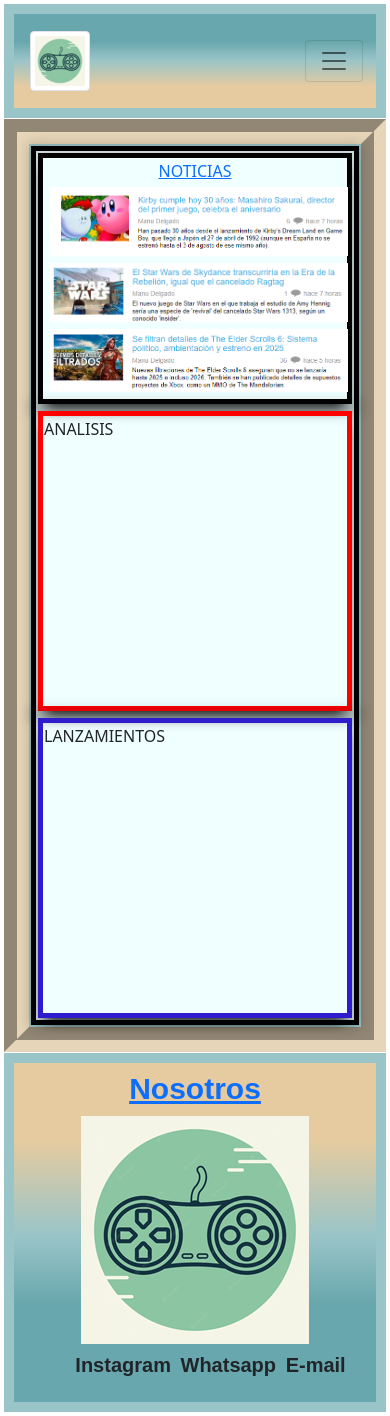
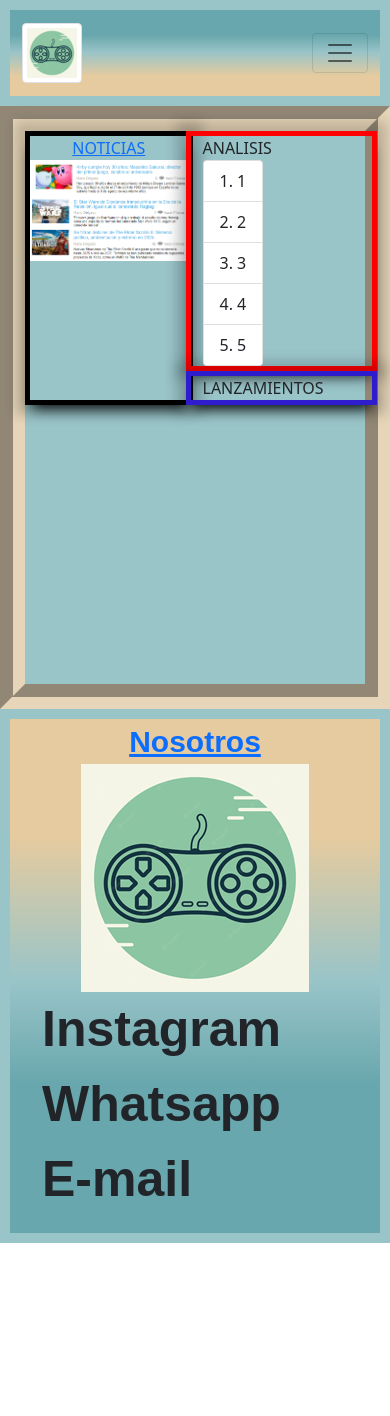
Before and after one commit to JulianTosi/Proyecto-coder-JulianTosi, a plain HTML site: page index.html in a window 390 px wide. After the commit the page ends 1243 px from the top, so only its background shows below. Drawn offline with nearby package versions, Linux system fonts and the light colour scheme.

Commit message:
cambios generales

```diff
--- a/index.html
+++ b/index.html
@@ -1,34 +1,23 @@
 <!DOCTYPE html>
 <html lang="en">
+
 <head>
   <meta charset="UTF-8" />
   <meta http-equiv="X-UA-Compatible" content="IE=edge" />
   <meta name="viewport" content="width=device-width, initial-scale=1.0" />
-    <link
-      href="https://cdn.jsdelivr.net/npm/bootstrap@5.1.3/dist/css/bootstrap.min.css"
-      rel="stylesheet"
-      integrity="sha384-1BmE4kWBq78iYhFldvKuhfTAU6auU8tT94WrHftjDbrCEXSU1oBoqyl2QvZ6jIW3"
-      crossorigin="anonymous"
-    />
+  <link href="https://cdn.jsdelivr.net/npm/bootstrap@5.1.3/dist/css/bootstrap.min.css" rel="stylesheet"
+    integrity="sha384-1BmE4kWBq78iYhFldvKuhfTAU6auU8tT94WrHftjDbrCEXSU1oBoqyl2QvZ6jIW3" crossorigin="anonymous" />
   <link rel="stylesheet" href="style.css" />
   <title>Proyecto</title>
 </head>
 
 <body>
-
   <nav class="navbar navbar-expand-lg navbar-light fondo__navegable">
     <div class="container-fluid">
-        <a class="navbar-brand img-fluid" href="index.html"
-          ><img src="imagenes/logo__2.png" class="img-thumbnail" alt="logo__principal"
-        /></a>
-        <button
-          class="navbar-toggler"
-          type="button"
-          data-bs-toggle="collapse"
-          data-bs-target="#navbarNavAltMarkup"
-          aria-controls="navbarNavAltMarkup"
-          aria-expanded="false"
-          aria-label="Toggle navigation">
+      <a class="navbar-brand img-fluid" href="index.html"><img src="imagenes/logo__2.png" class="img-thumbnail"
+          alt="logo__principal" /></a>
+      <button class="navbar-toggler" type="button" data-bs-toggle="collapse" data-bs-target="#navbarNavAltMarkup"
+        aria-controls="navbarNavAltMarkup" aria-expanded="false" aria-label="Toggle navigation">
         <span class="navbar-toggler-icon"></span>
       </button>
       <div class="collapse navbar-collapse" id="navbarNavAltMarkup">
@@ -41,57 +30,67 @@
     </div>
   </nav>
 
-
-
   <main class="fondo__principal">
-
-
     <section class="menu__principal">
-
-  <section class="menu__secciones sec-1" > <a href="noticias.html"> NOTICIAS </a>
-
+      <section class="menu__secciones sec-1">
+        <a href="noticias.html"> NOTICIAS </a>
 
         <div class="row">
-      <div class="col-xxl-3"><a href="noticias.html"><img  src="imagenes/noticia__1.png" alt="noticia__1" class="img-fluid noticia__1"></a></div>
-      <div class="col-xxl-5"><a href="noticias.html"><img src="imagenes/noticia__2.png" alt="noticia__2" class="img-fluid noticia__2"></a></div>
-      <div class="col-xxl-4"><a href="noticias.html"><img src="imagenes/noticia__3.png" alt="noticia__3"class="img-fluid noticia__3"></a></div>
+          <div class="col-xxl-3">
+            <a href="noticias.html"><img src="imagenes/noticia__1.png" alt="noticia__1"
+                class="img-fluid noticia__1" /></a>
           </div>
-
-
+          <div class="col-xxl-5">
+            <a href="noticias.html"><img src="imagenes/noticia__2.png" alt="noticia__2"
+                class="img-fluid noticia__2" /></a>
+          </div>
+          <div class="col-xxl-4">
+            <a href="noticias.html"><img src="imagenes/noticia__3.png" alt="noticia__3"
+                class="img-fluid noticia__3" /></a>
+          </div>
+        </div>
       </section>
 
-  <div class="menu__secciones sec-2">ANALISIS</div>
-  <div class="menu__secciones sec-3">LANZAMIENTOS</div>
+      <section class="row">
+        <div class="col menu__secciones sec-2">
+          ANALISIS
+          <ul class="list-group list-group-numbered">
+            <li class="list-group-item">1</li>
+            <li class="list-group-item">2</li>
+            <li class="list-group-item">3</li>
+            <li class="list-group-item">4</li>
+            <li class="list-group-item">5</li>
+          </ul>
+        </div>
+        <div class="col menu__secciones sec-3">LANZAMIENTOS</div>
+      </section>
+    </section>
   </main>
 
-
   <footer class="pie__principal">
-
-
     <div class="row">
-          <div class="col"><a href="nosotros.html" class="a__nosotros">Nosotros</a></div>
-          <div class="col"><a href="index.html"><img src="imagenes/logo__1.png" alt="logo__principal" ></a></div>
+      <div class="col">
+        <a href="nosotros.html" class="a__nosotros">Nosotros</a>
+      </div>
+      <div class="col">
+        <a href="index.html"><img src="imagenes/logo__1.png" alt="logo__principal" /></a>
+      </div>
       <div class="col">
         <ul class="redes__sociales">
-            <li> Instagram </li>
-            <li> Whatsapp </li>
-            <li> E-mail </li>
+          <li>Instagram</li>
+          <li>Whatsapp</li>
+          <li>E-mail</li>
         </ul>
       </div>
     </div>
-
-
   </footer>
 
-    <script
-      src="https://cdn.jsdelivr.net/npm/@popperjs/core@2.10.2/dist/umd/popper.min.js"
+  <script src="https://cdn.jsdelivr.net/npm/@popperjs/core@2.10.2/dist/umd/popper.min.js"
     integrity="sha384-7+zCNj/IqJ95wo16oMtfsKbZ9ccEh31eOz1HGyDuCQ6wgnyJNSYdrPa03rtR1zdB"
-      crossorigin="anonymous"
-     ></script>
-     <script
-      src="https://cdn.jsdelivr.net/npm/bootstrap@5.1.3/dist/js/bootstrap.min.js"
+    crossorigin="anonymous"></script>
+  <script src="https://cdn.jsdelivr.net/npm/bootstrap@5.1.3/dist/js/bootstrap.min.js"
     integrity="sha384-QJHtvGhmr9XOIpI6YVutG+2QOK9T+ZnN4kzFN1RtK3zEFEIsxhlmWl5/YESvpZ13"
-      crossorigin="anonymous"
-    ></script>
+    crossorigin="anonymous"></script>
 </body>
+
 </html>
--- a/style.css
+++ b/style.css
@@ -1,36 +1,33 @@
 * {
-  margin: 1px;
-  padding: 1px;
+  margin: 0px;
+  padding: 0px;
 }
 
-.divisor__principal {
-  border: solid;
-}
-.divisor__secundario {
-  border: solid;
-}
 
 .fondo__principal {
-  justify-items: stretch;
+
   border-style: groove;
   border-color: #e6d5b8;
   border-width: 25px;
   background-color:  #99c4c8;
 }
-.titulo__principal {
-  text-align: center;
-  font-size: 40px;
-  font-style: inherit;
-  text-decoration: #1b1a17;
-  font-weight: bolder;
+
+.fondo__navegable{
+  background: linear-gradient(
+    180deg,
+    rgba(104, 167, 173, 1) 29%,
+    rgba(153, 196, 200, 1) 49%,
+    rgba(229, 203, 159, 1) 77%
+  );
+  border: 10px solid #99c4c8;
 }
 
-/* pagina principal*/
+
+/* pagina principal index*/
 .menu__principal {
   display: grid;
   grid-template-columns: 1fr 1fr;
   grid-template-rows: 1fr 1fr;
-  border: solid black 5px;
   row-gap: 5px;
   column-gap: 5px;
 }
@@ -44,8 +41,8 @@
 .sec-1 {
   align-items: center;
   border: solid black 5px;
-  grid-column-start: span 2;
   text-align: center;
+
 }
 
 .sec-2 {
@@ -58,13 +55,10 @@
   justify-items: right;
 }
 
-.noticias__principales{
-
-  background-color: #e6d5b8;
-}
+/* pagina principal index*/
 
 
-/* pagina principal*/
+
 
 /*FOOTER INICIO*/
 .pie__principal {
@@ -94,63 +88,13 @@
 
 /*FOOTER FINAL*/
 
-.lanzamientos__principal {
-  display: grid;
-  grid-template-columns: 1fr 1fr;
-  grid-template-rows: 1fr 1fr;
-}
 
-.juegos__lanzamientos {
-  max-width: 400px;
-}
+/*pagina principal lanzamientos*/
 
-/*mobile*/
-@media screen and (max-width: 450px) {
-  .lista__principal {
-    display: grid;
-    grid-template-columns: 1fr;
-    grid-template-rows: repeat(4, 1fr);
-    text-align: start;
-    background-color: azure;
-  }
 
-  .pie__principal {
-    background-color: azure;
 
-    display: grid;
-    grid-auto-rows: auto;
-    grid-template-columns: 1fr;
-  }
+/*pagina principal lanzamientos*/
 
-  li {
-    display: inline;
-  }
-  .redes__sociales {
-    font-size: 20px;
-    text-align: center;
-  }
-
-  .sec-2 {
-    height: 300px;
-  }
-
-  .sec-3 {
-    height: 300px;
-  }
-
-  .menu__principal {
-    display: flex;
-    background-color: azure;
-    flex-direction: column;
-  }
-
-  .lanzamientos__principal {
-    display: grid;
-    grid-template-columns: 1fr;
-    grid-template-rows: repeat(4, 1fr);
-    background-color: azure;
-  }
-}
 
 /*ANIMACIONES*/
 
@@ -206,13 +150,9 @@
     opacity: 1;
   }
 }
+/*ANIMACIONES*/
 
-.fondo__navegable{
-  background: linear-gradient(
-    180deg,
-    rgba(104, 167, 173, 1) 29%,
-    rgba(153, 196, 200, 1) 49%,
-    rgba(229, 203, 159, 1) 77%
-  );
-  border: 10px solid #99c4c8;
+
+/*mobile*/
+@media screen and (max-width: 450px) {
 }
```
Also changed, not shown: lanzamientos.html (+38 -32 lines). Lines whose indentation alone changed are shown as unchanged.
